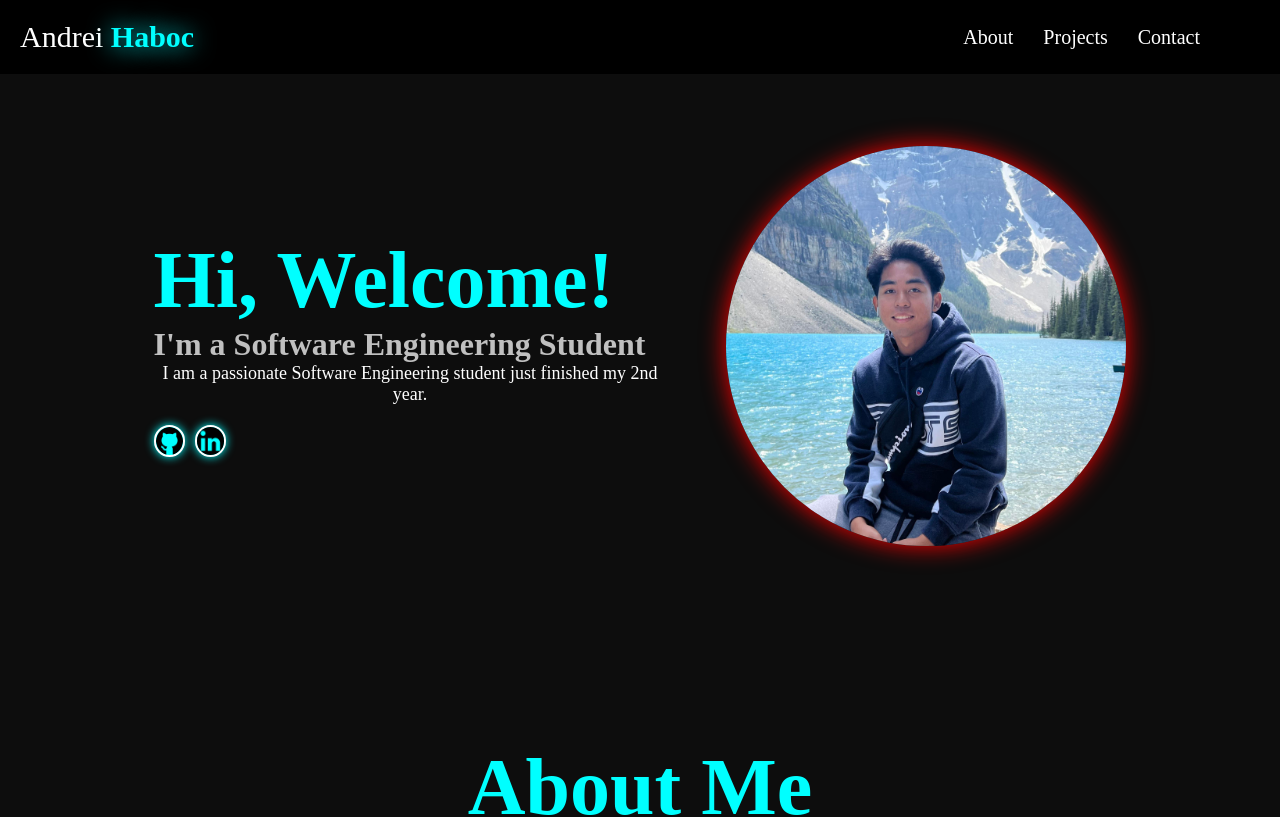
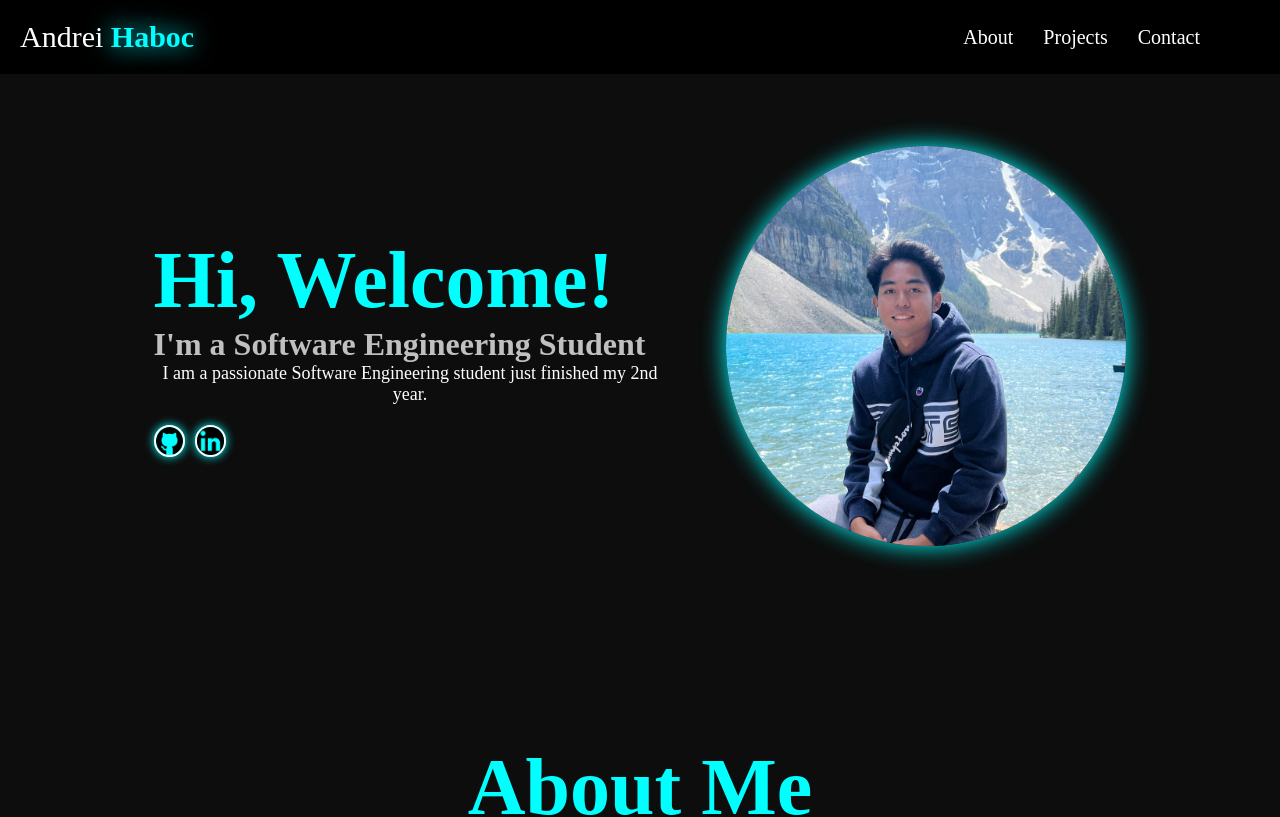
Before and after one commit to andreipogi2727/React-Portfolio, a React (Vite) app: page / in a window 1280 px wide. Shown: the top 817 px of the page. Built offline with nearby package versions, Linux system fonts and the light colour scheme.

Commit message:
Second test for deploy script

```diff
--- a/src/components/Home/home.css
+++ b/src/components/Home/home.css
@@ -11,7 +11,7 @@ body {
 .picture {
   width: 400px;
   border-radius: 50%;
-  box-shadow: 0 0 25px red;
+  box-shadow: 0 0 25px aqua;
 }
 .picture:hover {
   box-shadow: 0 0 20px aqua, 0 0 40px aqua, 0 0 60px aqua;
```
Also changed, not shown: 4 other files (tests, documents, lock files or other folders).
